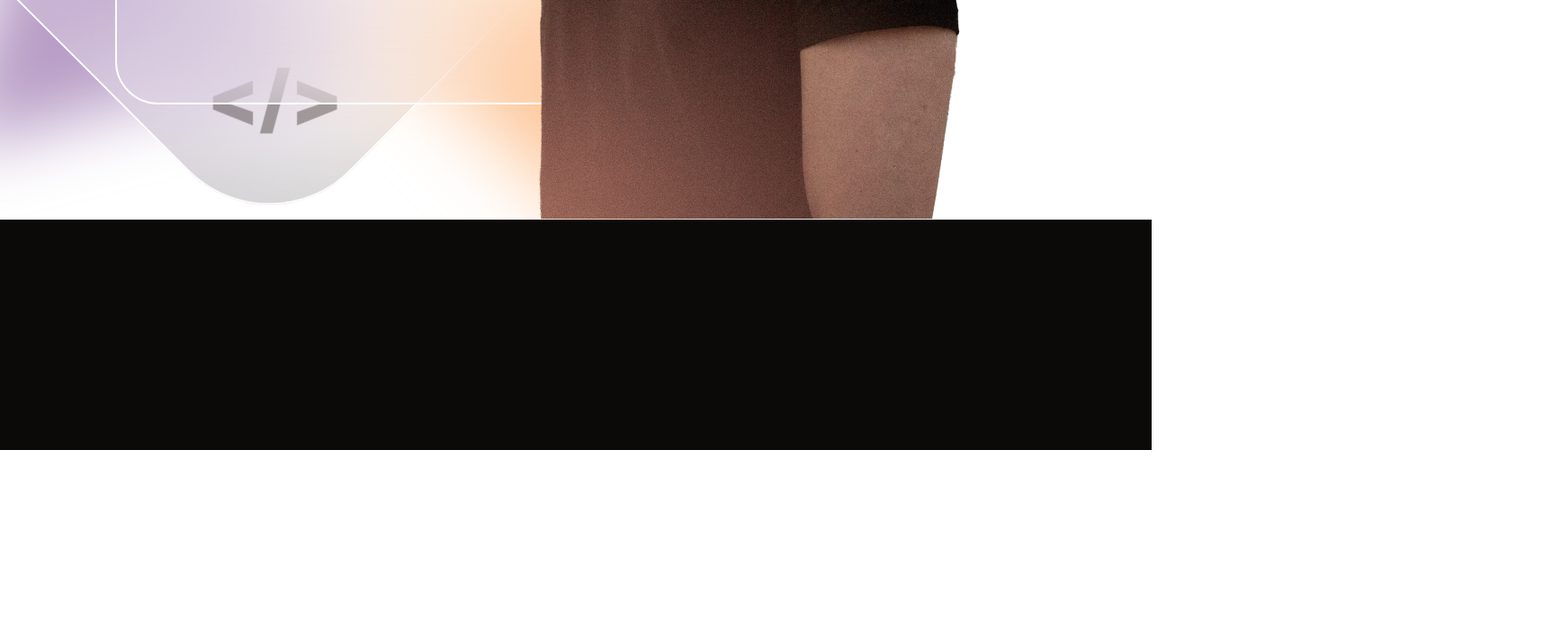
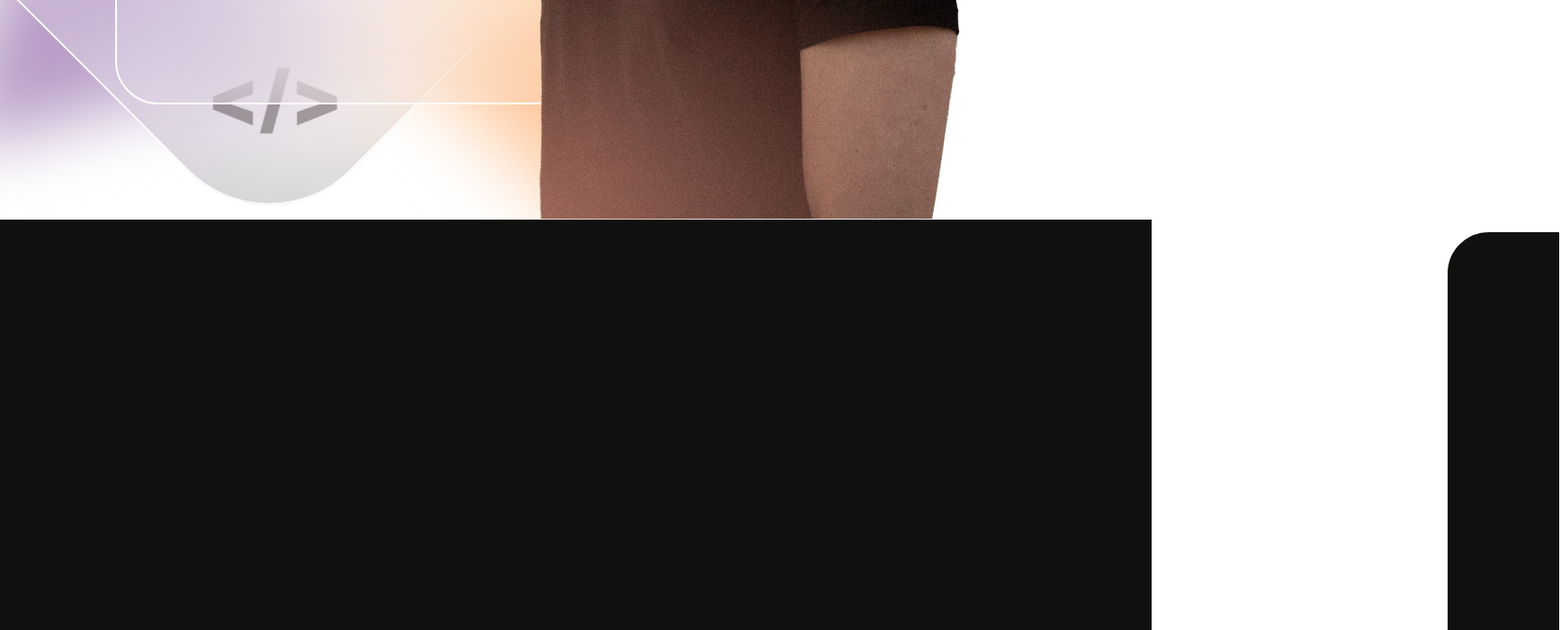
Before and after one commit to nilspettersson/portfolio_new, a Next.js app: page / in a window 1280 px wide. Shown: the part 935-1635 px from the top of the page at 90% size, 1735 px wide, since content can reach past the window. Before the commit the page ends 1435 px from the top, so only its background shows below. Built offline with nearby package versions, Linux system fonts and the light colour scheme.

Commit message:
Added new section

```diff
--- a/app/page.tsx
+++ b/app/page.tsx
@@ -9,7 +9,6 @@ import meImage from "@/public/me.png"
 import {
   AnimatePresence,
   AnimationProps,
-  ForwardRefComponent,
   HTMLMotionProps,
   Variant,
   Variants,
@@ -17,18 +16,20 @@ import {
   useScroll,
   useTransform,
 } from "framer-motion"
-import { Linkedin, LinkedinIcon, LucideLinkedin, Phone } from "lucide-react"
+import {
+  Linkedin,
+  LinkedinIcon,
+  LucideLinkedin,
+  MessageCircle,
+  Phone,
+} from "lucide-react"
 
 import { cn } from "@/lib/utils"
 import {
-  BlueSvg,
   DownArrowSvg,
   Gradient1Svg,
   Gradient2Svg,
   OrangeSvg,
-  ReactSvg,
-  RedSvg,
-  StarsSvg,
 } from "@/components/svgs"
 
 export default function IndexPage() {
@@ -38,7 +39,7 @@ export default function IndexPage() {
     offset: ["start start", "end start"],
   })
 
-  const y = useTransform(scrollYProgress, (value) => `${value * 40}%`)
+  /*const y = useTransform(scrollYProgress, (value) => `${value * 40}%`)
   const ySpeed1 = useTransform(scrollYProgress, (value) => `${value * 30}%`)
   const filter = useTransform(scrollYProgress, (v) => `blur(${v * 5 - 2}px)`)
 
@@ -60,7 +61,20 @@ export default function IndexPage() {
     target: section4Container,
     offset: ["start end", "end start"],
   })
-  const y4 = useTransform(values4.scrollYProgress, [0, 1], [0, 200])
+  const y4 = useTransform(values4.scrollYProgress, [0, 1], [0, 200])*/
+
+  const section2Container = useRef<HTMLDivElement>(null)
+  const values2 = useScroll({
+    target: section2Container,
+    offset: ["start end", "start start"],
+  })
+  const section2Y = useTransform(values2.scrollYProgress, [0, 1], [0, -200])
+  const section2X = useTransform(values2.scrollYProgress, [0, 1], [-600, 0])
+  const section2Opacity = useTransform(
+    values2.scrollYProgress,
+    [0, 0.5, 1],
+    [0, 0, 1]
+  )
 
   useEffect(() => {
     window.addEventListener("scroll", () => {
@@ -101,6 +115,7 @@ export default function IndexPage() {
                   <div className="flex gap-sm flex-col items-center pt-xs">
                     <Linkedin fill="currentColor" stroke="transparent" />
                     <Phone fill="currentColor" stroke="transparent" />
+                    <MessageCircle fill="currentColor" stroke="transparent" />
                     <Link href={"#section-2"} className="mt-auto">
                       <DownArrowSvg className="animate-pulse" />
                     </Link>
@@ -135,76 +150,38 @@ export default function IndexPage() {
           />
         </div>
       </section>
-
-      {/* <section className="dark bg-background flex flex-col py-2 px-xs sm:px-lg w-full text-center">
-        <h1 className="z-20 md:ml-auto md:text-end text-foreground">
-          Residing in Sweden
-        </h1>
-        <h1 className="z-20 md:ml-auto md:text-end text-foreground">
-          I do frontend and backend
-        </h1>
-        <div className="flex items-center md:ml-auto justify-center gap-xs">
-          <span className="text-[2rem] sm:text-[3rem]">💕</span>
-          <h1 className="text-blue-400 md:text-end text-accent-foreground/80">
-            React
-          </h1>
-          <ReactSvg className="text-blue-400 w-16 sm:w-24" />
-        </div>
-      </section> */}
-
-      {/* <section
-        ref={section4Container}
-        className="w-full h-[80vh] px-md relative overflow-hidden"
+      <motion.section
+        ref={section2Container}
+        id="section-2"
+        className="grid grid-cols-[1fr_auto] items-center  dark bg-background py-lg"
       >
-        <motion.div style={{ y: y4 }} className="absolute inset-0 -z-10">
-          <Image
-            className="w-full md:h-full brightness-75"
-            alt="image"
-            src={aboutMeImage}
-            width={5000}
-            height={5000}
-            style={{
-              objectFit: "cover",
-              objectPosition: "center right",
-              transform: "scale(1.3) translateX(-1rem)",
-            }}
-          />
+        <motion.div className="flex justify-between pb-[16rem]">
+          <motion.h1
+            style={{ x: section2X, y: -200, opacity: section2Opacity }}
+            className="leading-none mt-auto text-foreground/20 text-[24rem] pl-lg"
+          >
+            skills.
+          </motion.h1>
+          <motion.div
+            style={{ y: section2Y }}
+            className="flex flex-col gap-xs text-foreground text-right pr-md"
+          >
+            <h2>HTML</h2>
+            <h2>CSS</h2>
+            <h2>TypeScript</h2>
+            <h2>Delphi</h2>
+            <h2>C#</h2>
+            <h2>C++</h2>
+            <h2>Java</h2>
+            <h2>SQL</h2>
+          </motion.div>
         </motion.div>
 
-        <div>
-          <p className="w-full py-md">
-            I am a passionate frontend web developer, specializing in creating
-            captivating user experiences using React. Proficient in both backend
-            and frontend development, I thrive in collaborative team
-            environments with a strong emphasis on agile development
-            methodologies. My commitment to problem-solving and tackling complex
-            tasks has been a driving force in my journey. I consistently
-            demonstrate a passion for overcoming challenges, coupled with my
-            proficiency in crafting seamless user interfaces. This commitment
-            underscores my dedication to delivering high-quality web solutions
-          </p>
-        </div>
-      </section> */}
-
-      {/* <motion.section ref={section3Container}>
         <motion.div
-          style={{ scale: containerY3 }}
-          className="mx-md overflow-hidden border border-foreground p-md rounded-3xl"
-        >
-          <p className="w-full">
-            I am a passionate frontend web developer, specializing in creating
-            captivating user experiences using React. Proficient in both backend
-            and frontend development, I thrive in collaborative team
-            environments with a strong emphasis on agile development
-            methodologies. My commitment to problem-solving and tackling complex
-            tasks has been a driving force in my journey. I consistently
-            demonstrate a passion for overcoming challenges, coupled with my
-            proficiency in crafting seamless user interfaces. This commitment
-            underscores my dedication to delivering high-quality web solutions
-          </p>
-        </motion.div>
-      </motion.section> */}
-      <section id="section-2" className="dark bg-background py-lg"></section>
+          style={{ y: section2Y }}
+          className="bg-background border-2 border-foreground w-lg h-[86rem] rounded-l-[3rem]"
+        />
+      </motion.section>
     </div>
   )
 }
--- a/styles/globals.scss
+++ b/styles/globals.scss
@@ -36,8 +36,8 @@ $screen-xl: 1536px;
   }
 
   .dark {
-    --background: 20 14.3% 4.1%;
-    --foreground: 63 91% 91%;
+    --background: 40 4% 6%;
+    --foreground: 63 91% 100%;
     --card: 20 14.3% 4.1%;
     --card-foreground: 60 9.1% 97.8%;
     --popover: 20 14.3% 4.1%;
```
